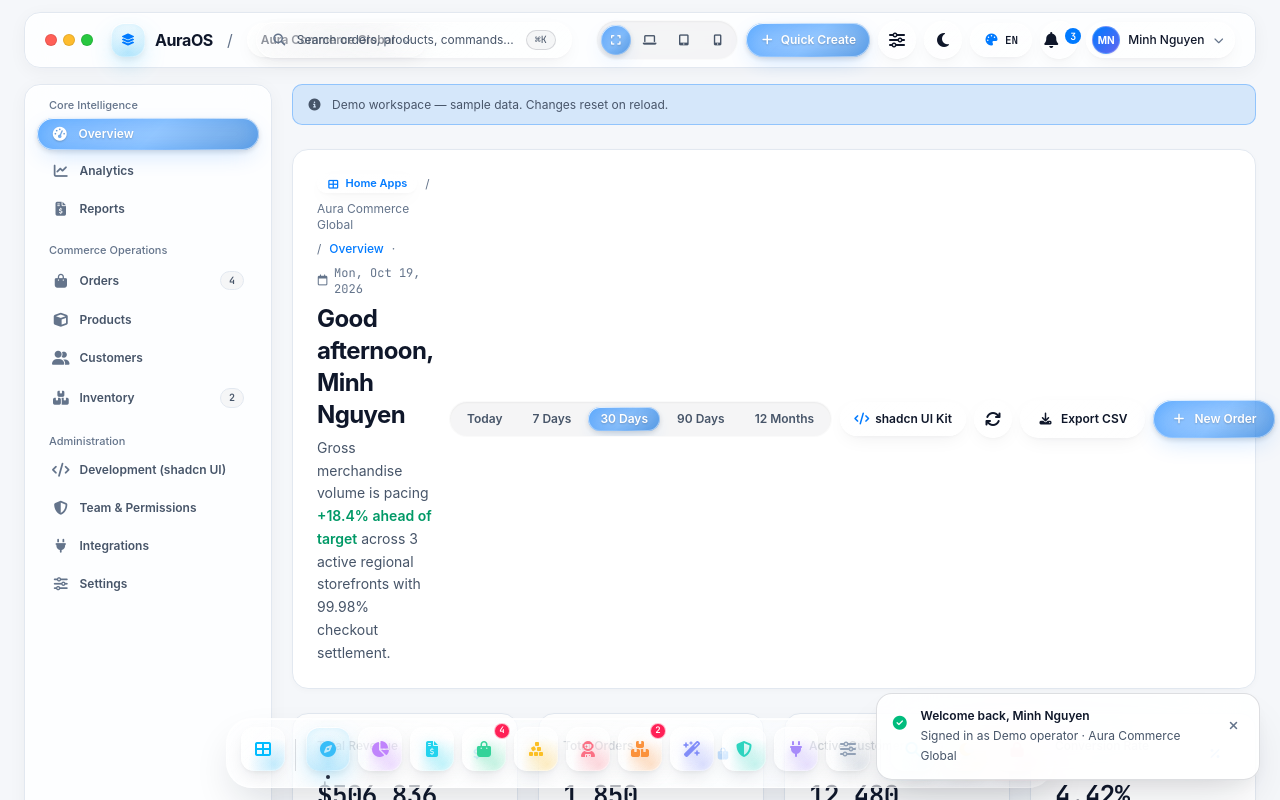
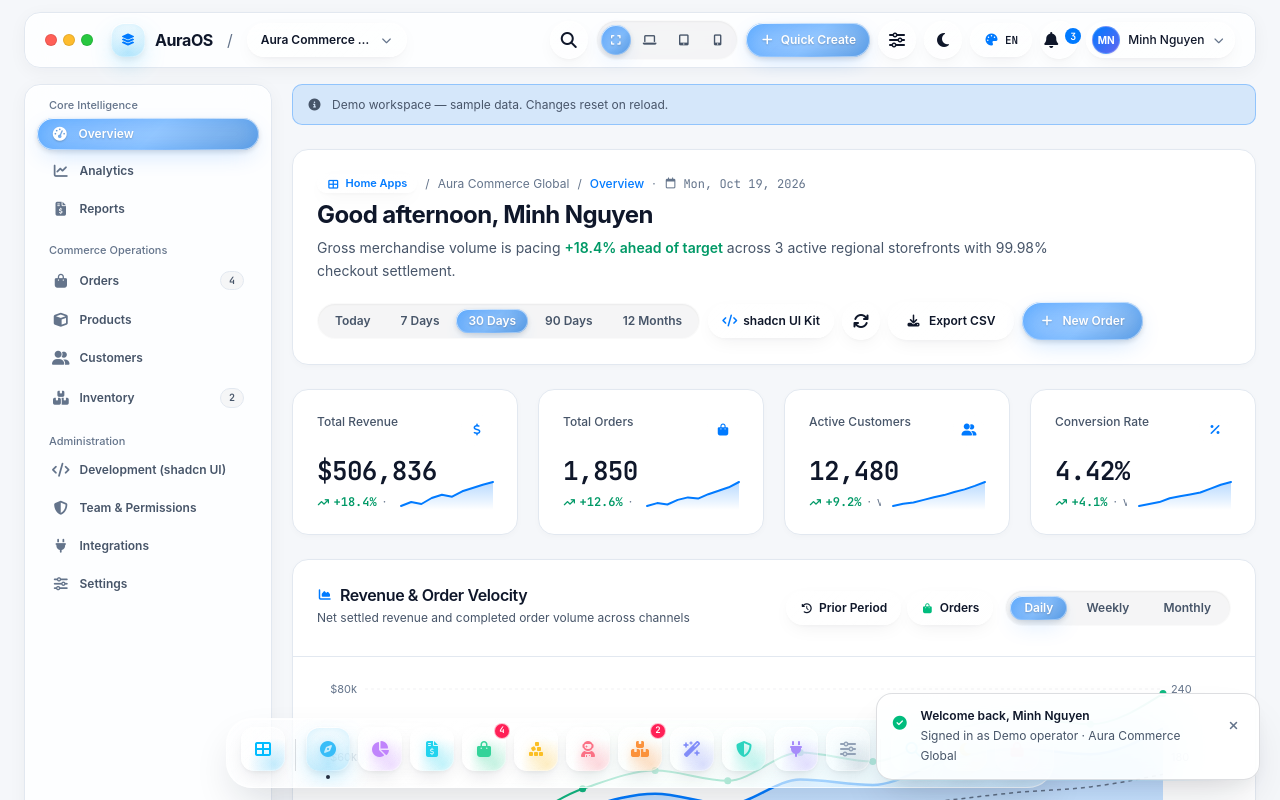
Before and after one commit to hoanghohotel/osdashboad, a React (Vite) app: page / in a window 1280 px wide. Both pictures are taken after a click on the button "Explore dashboard". Shown: the top 800 px of the page. Built offline with nearby package versions, Linux system fonts and the light colour scheme.

Commit message:
Prevent dashboard heading compression and toolbar overlap on laptops

```diff
--- a/src/App.tsx
+++ b/src/App.tsx
@@ -516,8 +516,8 @@ const DashboardWorkspace: React.FC = () => {
                 {/* Page Breadcrumb & Welcome / Section Header */}
                 <Card glassVariant="secondary">
                   <CardContent>
-                    <div className="flex flex-col lg:flex-row lg:items-center justify-between gap-4">
-                      <div className="space-y-1.5 max-w-2xl">
+                    <div className="flex flex-col gap-5">
+                      <div className="space-y-1.5 max-w-3xl min-w-0">
                         <div className="flex flex-wrap items-center gap-2 text-xs text-[var(--text-muted)]">
                           <button
                             type="button"
@@ -557,7 +557,7 @@ const DashboardWorkspace: React.FC = () => {
                       </div>
 
                       {/* Date-Range Selector & Primary Contextual Actions */}
-                      <div className="flex flex-wrap items-center gap-2 shrink-0">
+                      <div className="flex flex-wrap items-center gap-2 min-w-0">
                         <div className="liquid-pill-group overflow-x-auto">
                           {(['today', '7d', '30d', '90d', '12m'] as DateRangeKey[]).map((rk) => {
                             const active = dateRange === rk;
--- a/src/components/TopBar.tsx
+++ b/src/components/TopBar.tsx
@@ -75,7 +75,7 @@ export const TopBar: React.FC<TopBarProps> = ({
     <header ref={barRef} className="sticky top-0 z-30 px-3 sm:px-6 pt-3 pb-2">
       <div className="glass-primary rounded-2xl px-3.5 sm:px-5 h-14 flex items-center justify-between gap-3 sm:gap-6">
         {/* Left Zone: Mobile Drawer Trigger + macOS Window Dots + Brand + Workspace Selector */}
-        <div className="flex items-center gap-2.5 sm:gap-3.5 min-w-0">
+        <div className="flex items-center gap-2.5 sm:gap-3.5 min-w-0 shrink">
           <Button
             variant="secondary"
             size="icon"
@@ -134,7 +134,7 @@ export const TopBar: React.FC<TopBarProps> = ({
               variant="secondary"
               size="sm"
               onClick={() => setOpenMenu(openMenu === 'workspace' ? null : 'workspace')}
-              className="max-w-[170px] sm:max-w-[210px]"
+              className="max-w-[110px] sm:max-w-[160px]"
             >
               <span className="truncate">{activeWorkspace.name}</span>
               <FaIcon icon="fa-solid fa-chevron-down" className="text-[10px] text-[var(--text-muted)] shrink-0" />
@@ -184,7 +184,7 @@ export const TopBar: React.FC<TopBarProps> = ({
         </div>
 
         {/* Center Zone: Global Spotlight Search Trigger (⌘K) */}
-        <div className="flex-1 max-w-md hidden md:block">
+        <div className="flex-1 min-w-0 max-w-md hidden 2xl:block">
           <button
             type="button"
             onClick={onOpenCommandPalette}
@@ -208,7 +208,7 @@ export const TopBar: React.FC<TopBarProps> = ({
             size="icon"
             onClick={onOpenCommandPalette}
             aria-label="Search and commands"
-            className="md:hidden"
+            className="2xl:hidden"
           >
             <FaIcon icon="fa-solid fa-magnifying-glass" />
           </Button>
```
